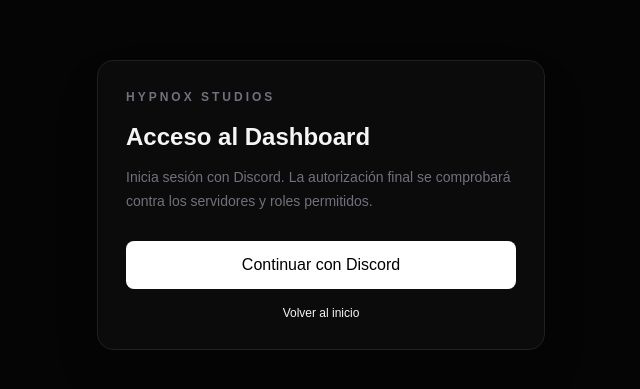
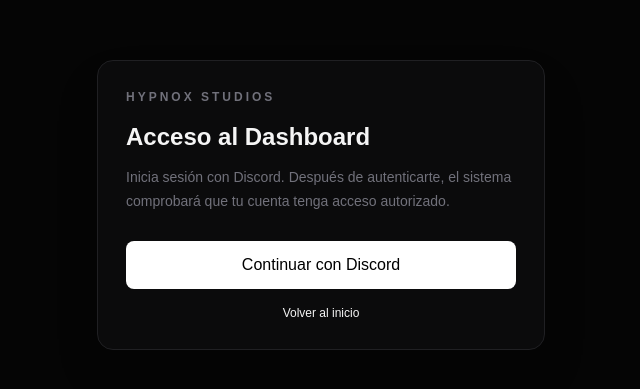
Before and after one commit to InochiNoYume/Hypnox-Dashboard, a Next.js app: page /login in a window 1280 px wide. Shown: the part 195-584 px from the top of the page, without its empty margins (319-959 px from the left). Built offline with nearby package versions, Linux system fonts and the light colour scheme.

Commit message:
fix: improve login error and redirect handling

```diff
--- a/src/app/login/page.tsx
+++ b/src/app/login/page.tsx
@@ -1,6 +1,20 @@
 import Link from 'next/link';
 import { LoginForm } from './login-form';
 
-export default function LoginPage() {
-  return <main className="flex min-h-screen items-center justify-center bg-[var(--background)] p-6"><section className="w-full max-w-md rounded-2xl border border-[var(--border)] bg-[var(--surface)] p-7 shadow-2xl"><p className="text-xs font-semibold tracking-[0.25em] text-zinc-500">HYPNOX STUDIOS</p><h1 className="mt-4 text-2xl font-semibold">Acceso al Dashboard</h1><p className="mt-3 text-sm leading-6 text-zinc-500">Inicia sesión con Discord. La autorización final se comprobará contra los servidores y roles permitidos.</p><LoginForm /><Link href="/" className="mt-4 block text-center text-xs text-zinc-600 hover:text-zinc-300">Volver al inicio</Link></section></main>;
+export default async function LoginPage({ searchParams }: { searchParams: Promise<{ next?: string; error?: string }> }) {
+  const params = await searchParams;
+  const nextPath = params.next && params.next.startsWith('/') && !params.next.startsWith('//') ? params.next : '/';
+
+  return (
+    <main className="flex min-h-screen items-center justify-center bg-[var(--background)] p-6">
+      <section className="w-full max-w-md rounded-2xl border border-[var(--border)] bg-[var(--surface)] p-7 shadow-2xl">
+        <p className="text-xs font-semibold tracking-[0.25em] text-zinc-500">HYPNOX STUDIOS</p>
+        <h1 className="mt-4 text-2xl font-semibold">Acceso al Dashboard</h1>
+        <p className="mt-3 text-sm leading-6 text-zinc-500">Inicia sesión con Discord. Después de autenticarte, el sistema comprobará que tu cuenta tenga acceso autorizado.</p>
+        {params.error && <p role="alert" className="mt-4 rounded-lg border border-zinc-800 bg-zinc-950 px-3 py-2.5 text-xs leading-5 text-zinc-500">No se pudo completar el inicio de sesión. Inténtalo nuevamente.</p>}
+        <LoginForm nextPath={nextPath} />
+        <Link href="/" className="mt-4 block text-center text-xs text-zinc-600 hover:text-zinc-300">Volver al inicio</Link>
+      </section>
+    </main>
+  );
 }
```
